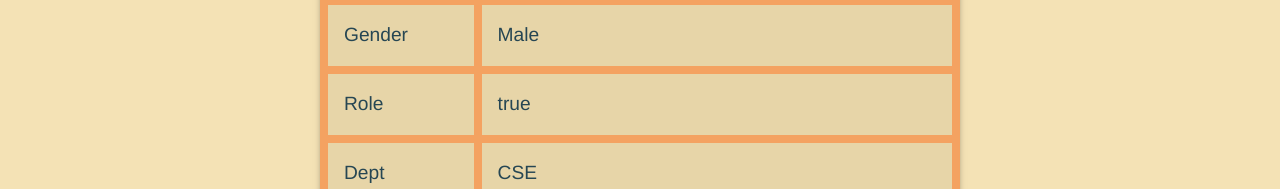
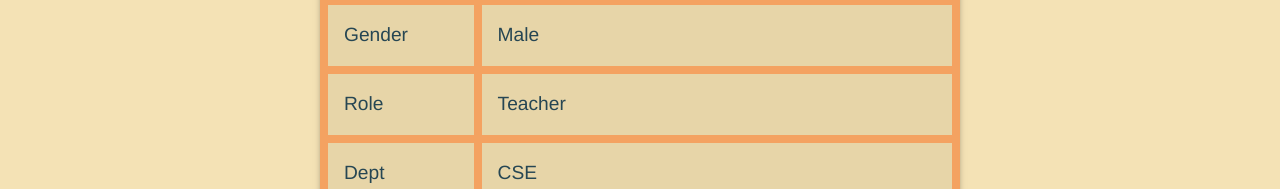
Before and after one commit to cheenuthor/clg-mgmt-vue, a Vue app: page /profile in a window 1280 px wide. Shown: the part 322-511 px from the top of the page. Built offline with nearby package versions, Linux system fonts and the light colour scheme.

Commit message:
fixed boolean in profile

```diff
--- a/src/views/Profile.vue
+++ b/src/views/Profile.vue
@@ -90,7 +90,7 @@
         </tr>
         <tr>
           <th>Role</th>
-          <td>{{ profile.role }}</td>
+          <td>{{ profile.role?"Teacher":"Student" }}</td>
         </tr>
         <tr>
           <th>Dept</th>
```
